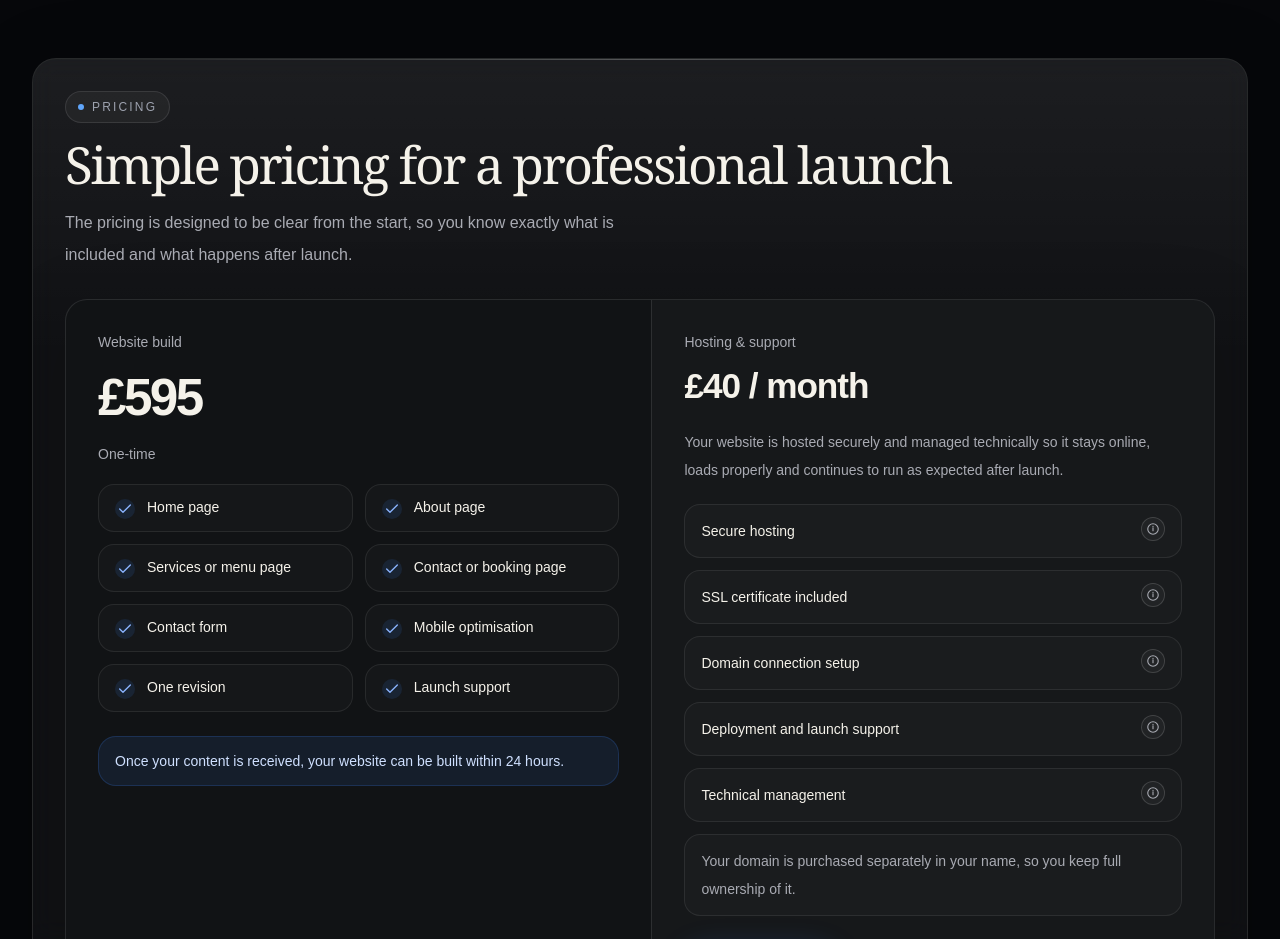
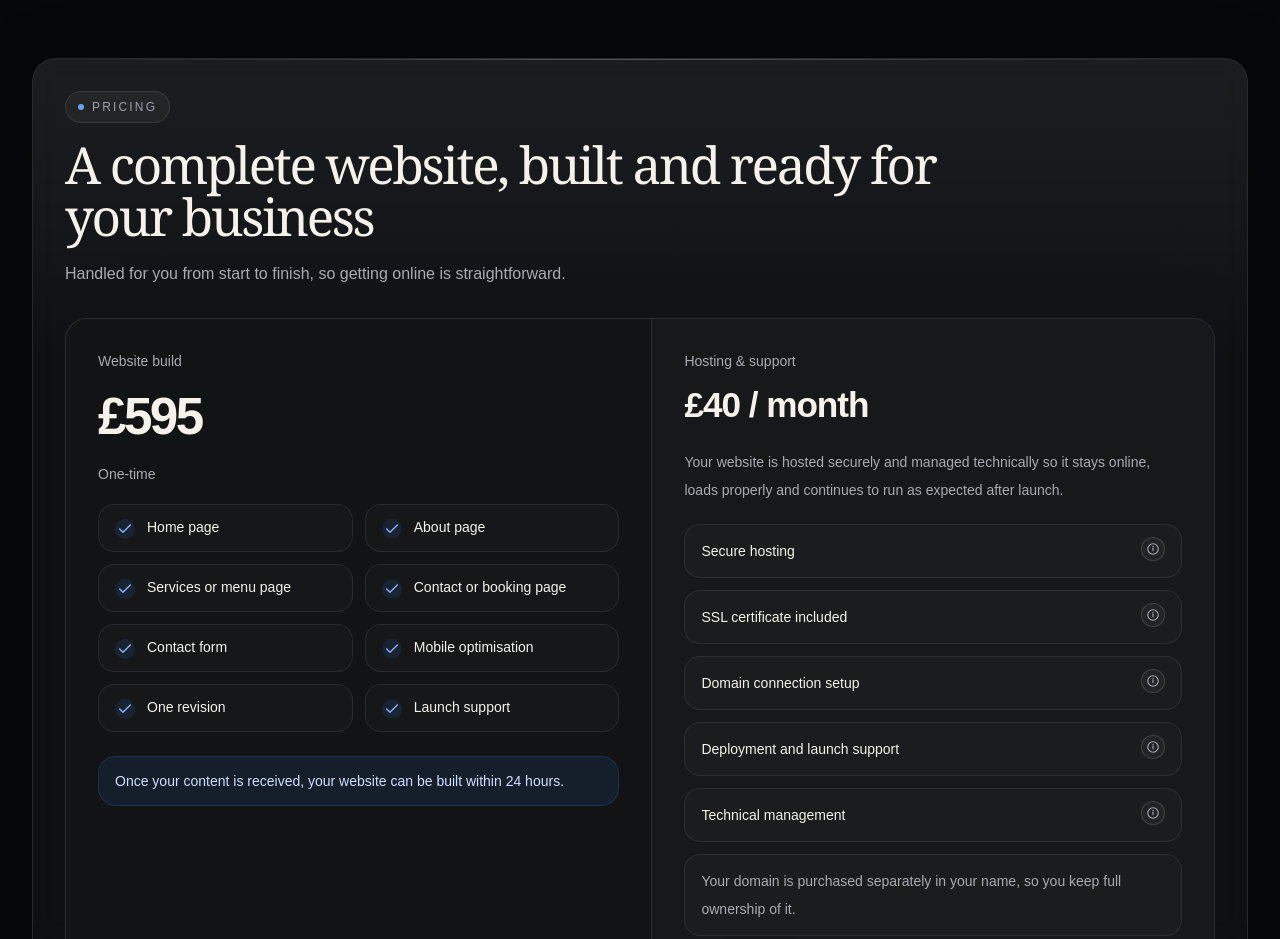
Before and after one commit to cleanwebsitesuk/cleanwebsites, a Next.js app: page / in a window 1280 px wide. Shown: the part 2820-3759 px from the top of the page. Built offline with nearby package versions, Linux system fonts and the light colour scheme.

Commit message:
Update page.tsx

```diff
--- a/app/page.tsx
+++ b/app/page.tsx
@@ -1232,11 +1232,10 @@ export default function HomePage() {
               <div className="max-w-4xl">
                 <SectionEyebrow>Pricing</SectionEyebrow>
                 <h2 className="mt-4 max-w-none font-serif text-[clamp(2rem,6vw,3.2rem)] leading-[1] tracking-[-0.045em] text-[#F5F2EA]">
-                  Simple pricing for a professional launch
+                  A complete website, built and ready for your business
                 </h2>
                 <p className="mt-4 max-w-xl text-[15px] leading-7 text-[#A9ABB3] sm:text-[16px] sm:leading-8">
-                  The pricing is designed to be clear from the start, so you
-                  know exactly what is included and what happens after launch.
+                  Handled for you from start to finish, so getting online is straightforward.
                 </p>
               </div>
 
```
